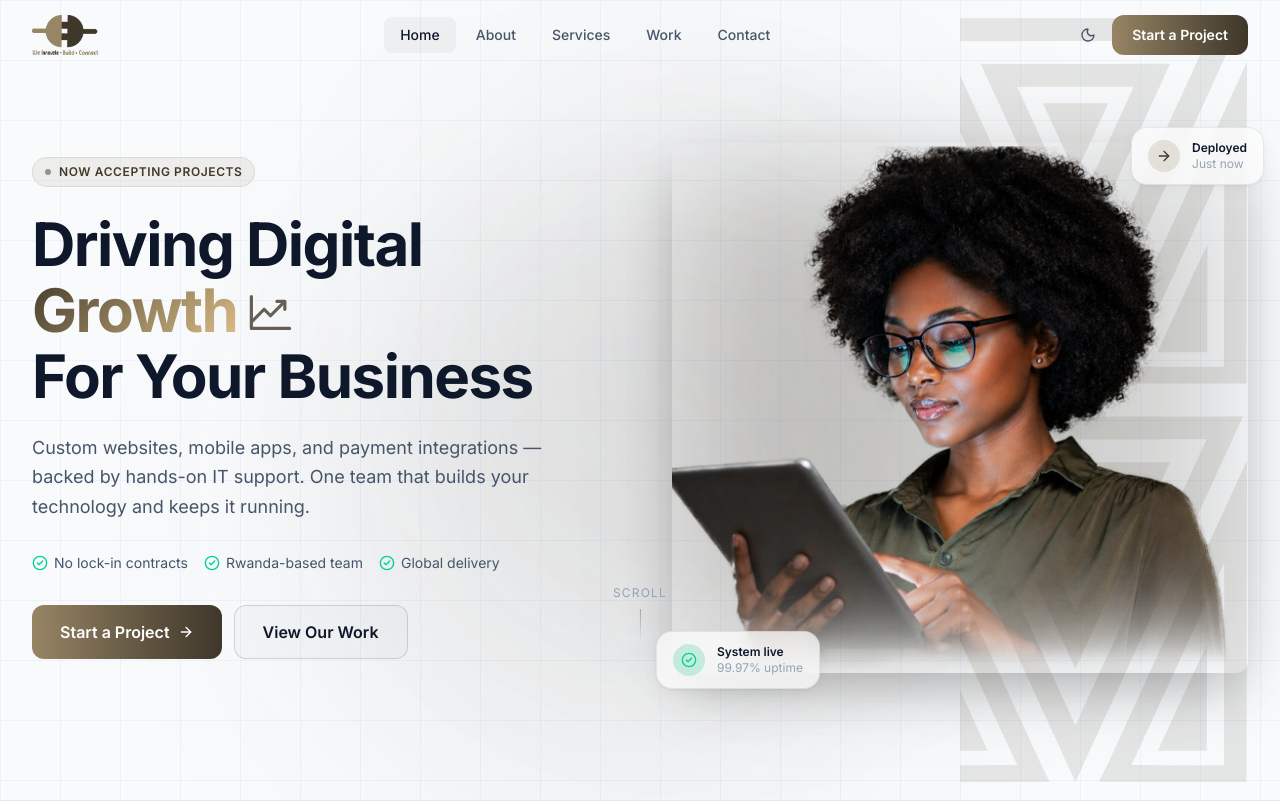
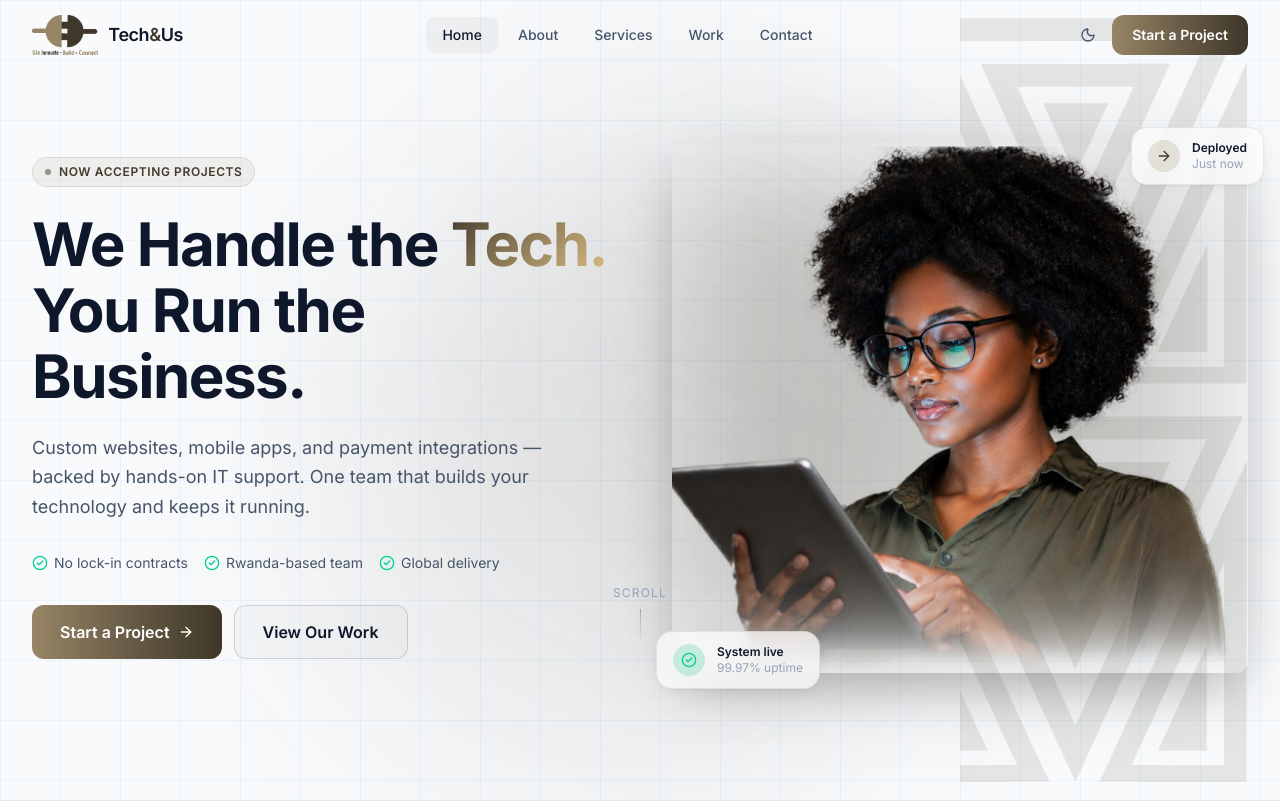
Before and after one commit to kabandapatrick2580/tech_and_us, a Next.js app: page / in a window 1280 px wide. Shown: the top 801 px of the page. Built offline with nearby package versions, Linux system fonts and the light colour scheme.

Commit message:
logo to the footer

```diff
--- a/components/layout/Footer.tsx
+++ b/components/layout/Footer.tsx
@@ -37,11 +37,14 @@ export default function Footer() {
 
           {/* Brand */}
           <div className="lg:col-span-2">
-            <Link href="/" className="inline-flex items-center gap-2.5 mb-5">
-              <div className="w-8 h-8 rounded-lg bg-linear-to-br from-blue-500 to-violet-600 flex items-center justify-center">
-                <Zap className="w-4 h-4 text-white fill-white" />
-              </div>
-              <span className="text-ink font-semibold text-lg">
+            <Link href="/" className="flex items-center gap-2.5">
+              {/* eslint-disable-next-line @next/next/no-img-element */}
+              <img
+                src="/logo_icon.png"
+                alt="Tech & Us logo"
+                className="h-10 w-auto"
+              />
+              <span className="text-ink font-semibold text-lg tracking-tight">
                 Tech<span className="text-blue-400">&</span>Us
               </span>
             </Link>
--- a/components/layout/Navbar.tsx
+++ b/components/layout/Navbar.tsx
@@ -50,13 +50,16 @@ export default function Navbar() {
           <div className="flex items-center justify-between h-16 lg:h-[70px]">
 
             {/* Logo */}
-            <Link href="/">
+            <Link href="/" className="flex items-center gap-2.5">
               {/* eslint-disable-next-line @next/next/no-img-element */}
               <img
                 src="/logo_icon.png"
-                alt="Tech & Us"
+                alt="Tech & Us logo"
                 className="h-10 w-auto"
               />
+              <span className="text-ink font-semibold text-lg tracking-tight">
+                Tech<span className="text-blue-400">&</span>Us
+              </span>
             </Link>
 
             {/* Desktop nav */}
--- a/components/sections/HeroSection.tsx
+++ b/components/sections/HeroSection.tsx
@@ -7,7 +7,7 @@ import BrowserFrame from "@/components/ui/BrowserFrame";
 import DashboardMockup from "@/components/ui/DashboardMockup";
 import { ArrowRight, CheckCircle2 } from "lucide-react";
 import ImicongoHeroAccent from "@/components/ui/ImicongoHeroAccent";
-import { PiChartLineUp } from "react-icons/pi";
+
 
 const trust = ["No lock-in contracts", "Rwanda-based team", "Global delivery"];
 
@@ -43,11 +43,10 @@ export default function HeroSection() {
               variants={fadeInUp}
               className="text-4xl sm:text-5xl lg:text-6xl font-bold text-ink leading-[1.1] tracking-tight mb-6"
             >
-              Driving Digital{" "}
-              <span className="gradient-text">Growth</span>
-              <PiChartLineUp className="inline align-[-0.1em] ml-2 w-[0.85em] h-[0.85em] text-blue-400 opacity-80" />
+              We Handle the{" "}
+              <span className="gradient-text">Tech.</span>
               <br />
-              For Your Business
+              You Run the Business.
             </motion.h1>
 
             <motion.p
@@ -89,7 +88,6 @@ export default function HeroSection() {
                 alt="Tech & Us — scalable web and mobile solutions"
                 className="relative w-full h-auto rounded-xl shadow-2xl"
               />
-
             {/* Floating badge — bottom left */}
             <motion.div
               initial={{ opacity: 0, y: 16 }}
```
